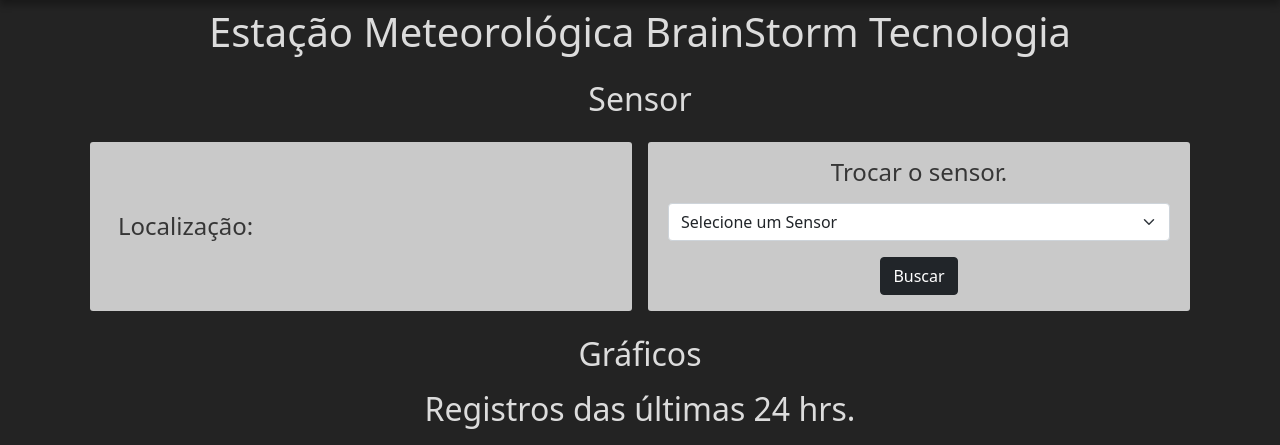
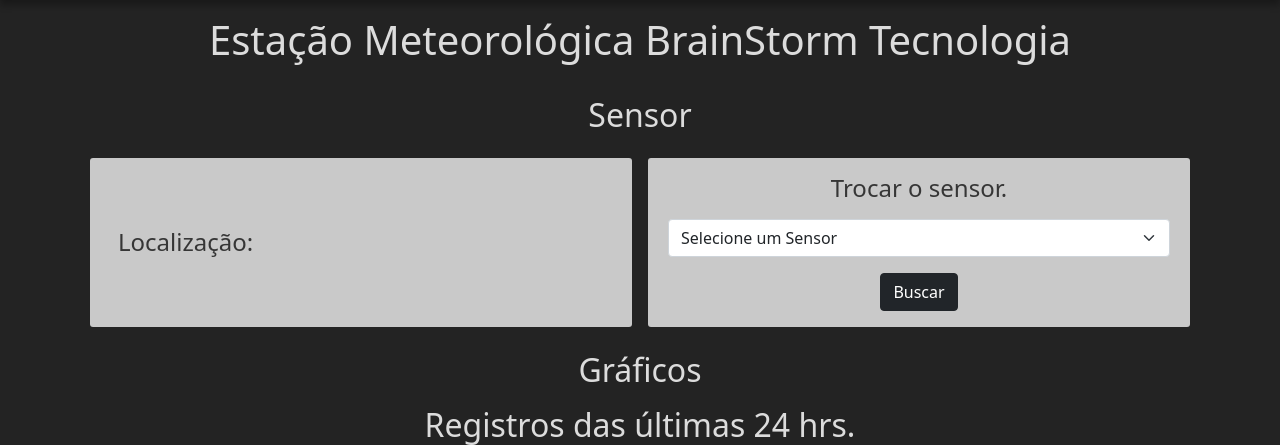
Before and after one commit to Fat83dotcom/Site_Estacao_IOT, a Django app: template Core/templates/sensor/sensors.html in a window 1280 px wide. Shown: the part 56-501 px from the top of the page. Run offline with Django 3.2, Linux system fonts and the light colour scheme; the template is opened without the code that fills it, so the values that code supplies are empty.

Commit message:
Aumento da margem do h1.

```diff
--- a/templates/global/base.html
+++ b/templates/global/base.html
@@ -1,10 +1,11 @@
+{% load static %}
 {% include 'global/partials/_head.html' %}
 
 <body>
     {% include 'global/partials/_header.html' %}
     <div class="container">
         <section class="d-flex flex-column align-items-center">
-            <h1 class="text-center m-2">Estação Meteorológica BrainStorm Tecnologia</h1>
+            <h1 class="text-center m-3">Estação Meteorológica BrainStorm Tecnologia</h1>
             {% block content%}{% endblock content %}
         </section>
     </div>
```
